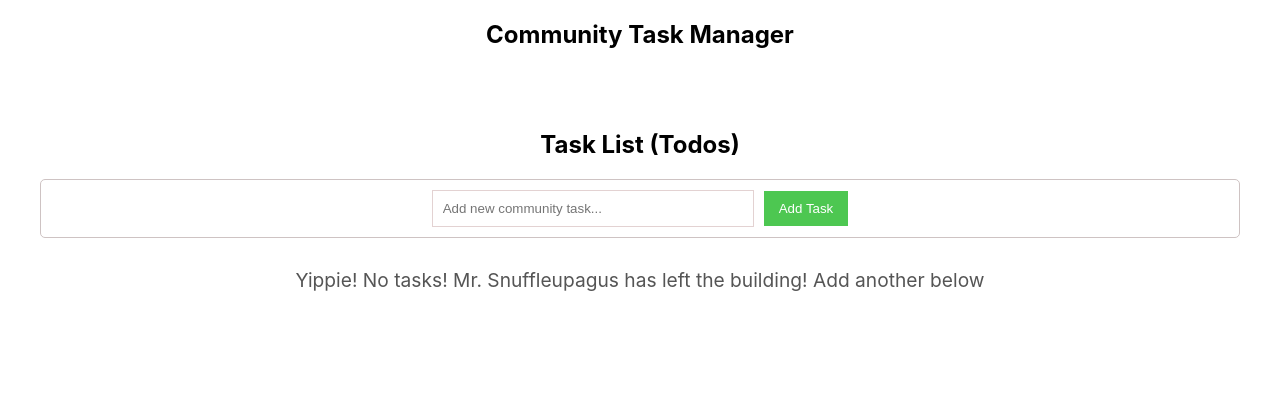
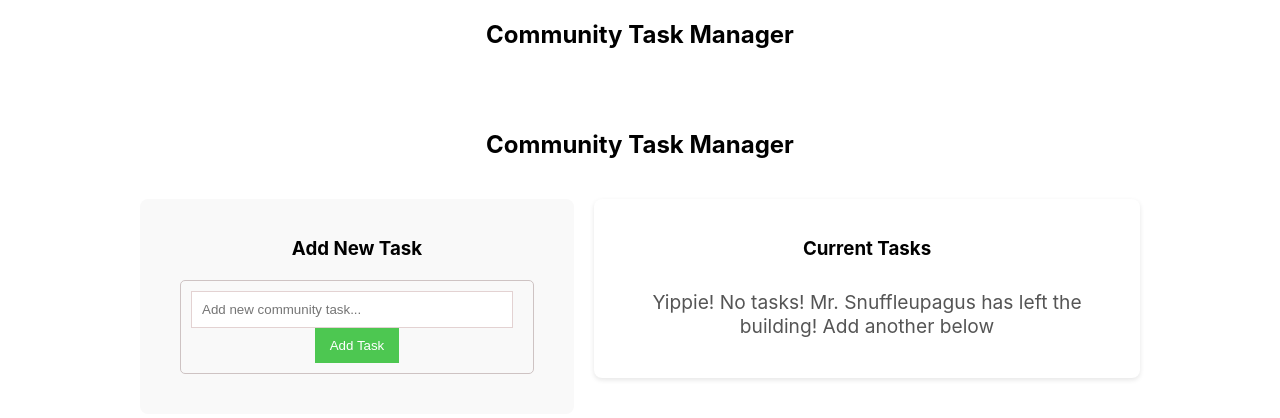
Before and after one commit to Magict67/TO_DO_APP, a React (Create React App) app in the folder task-manager/: page /TO_DO_APP/todos in a window 1280 px wide. Shown: the top 418 px of the page. Built offline with nearby package versions, Linux system fonts and the light colour scheme.

Commit message:
insert div for side by side

```diff
--- a/task-manager/src/views/TodosView.js
+++ b/task-manager/src/views/TodosView.js
@@ -1,19 +1,26 @@
 import React from 'react';
 import TodoInput from '../components/TodoInput';
-// Import new list component
 import TodoList from '../components/TodoList';
 
 const TodosView = () => {
   return (
     <div style={{ padding: '20px', textAlign: 'center' }}>
-      <h2>Task List (Todos)</h2>
+      <h2>Community Task Manager</h2>
 
-      {/* The input form for adding tasks */}
-      <TodoInput />
+      {/* div to use Side-by-Side CSS */}
+      <div className="todo-container">
 
-      {/* 💡 FIX: The list display area */}
-      <TodoList />
+        <div className="input-section">
+          <h3>Add New Task</h3>
+          <TodoInput />
+        </div>
 
+        <div className="list-section">
+          <h3>Current Tasks</h3>
+          <TodoList />
+        </div>
+
+      </div>
     </div>
   );
 };
```
